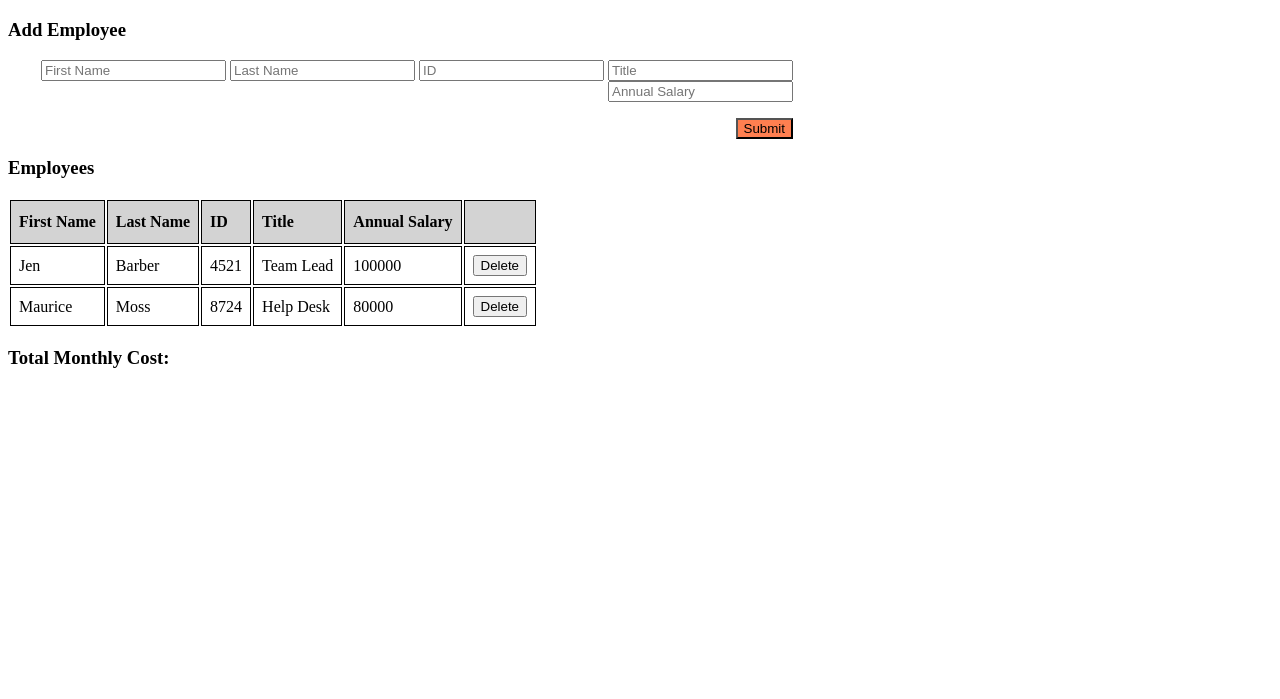
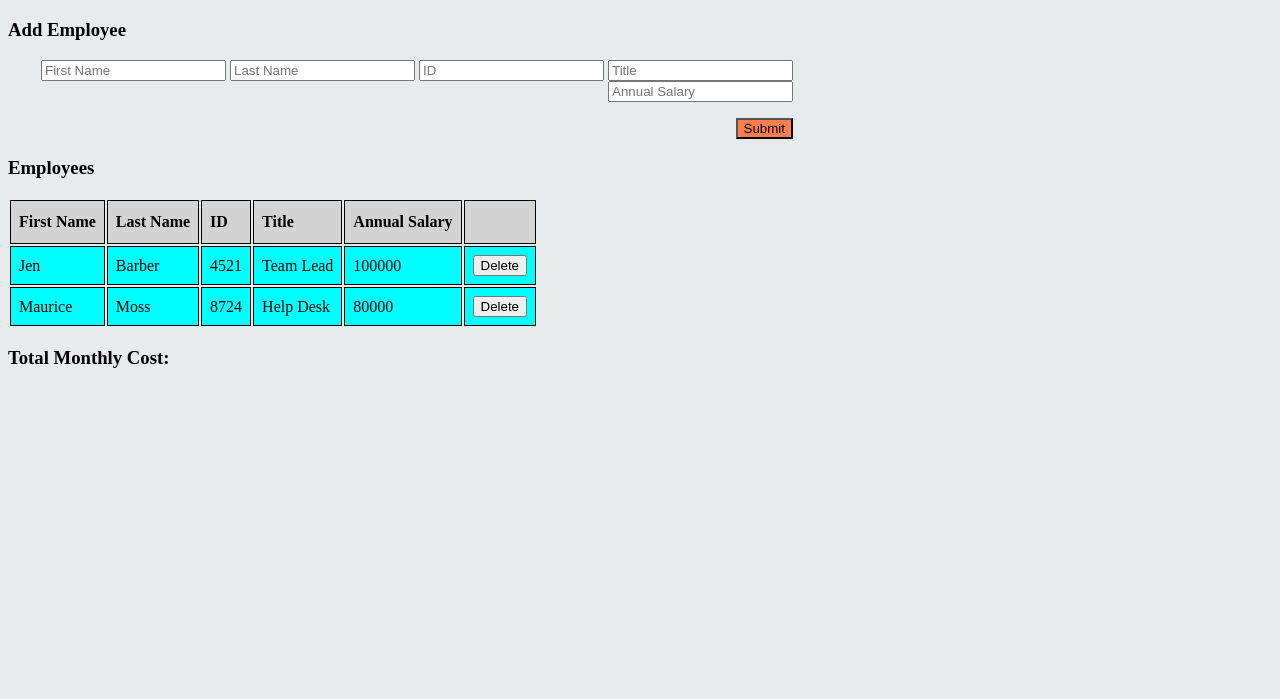
Before and after one commit to jma503/weekend-salary-calculator, a plain HTML site: page index.html in a window 1280 px wide. Shown: the part 101-800 px from the top of the page. Drawn offline with Linux system fonts and the light colour scheme.

Commit message:
added some css

```diff
--- a/index.html
+++ b/index.html
@@ -8,7 +8,7 @@
     <h1 class="head">Salary Calculator</h1>
     <link href="styles.css" rel="stylesheet"/>
 </head>
-<body>
+<body class = "body">
     <h3>Add Employee</h3>
     <div>
     <form id="infoInput" class="newEmployee">
--- a/styles.css
+++ b/styles.css
@@ -5,6 +5,9 @@
     padding: 20px 50px;
 }
 
+.body {
+    background-color: rgb(232, 235, 235);
+}
 
 div {
     width: 785px;
@@ -22,6 +25,7 @@ div {
 #Employees th {
     border: 1px solid;
     padding: 8px;
+    background-color: aqua;
 }
 #Employees th {
     padding-top: 12px;
```
